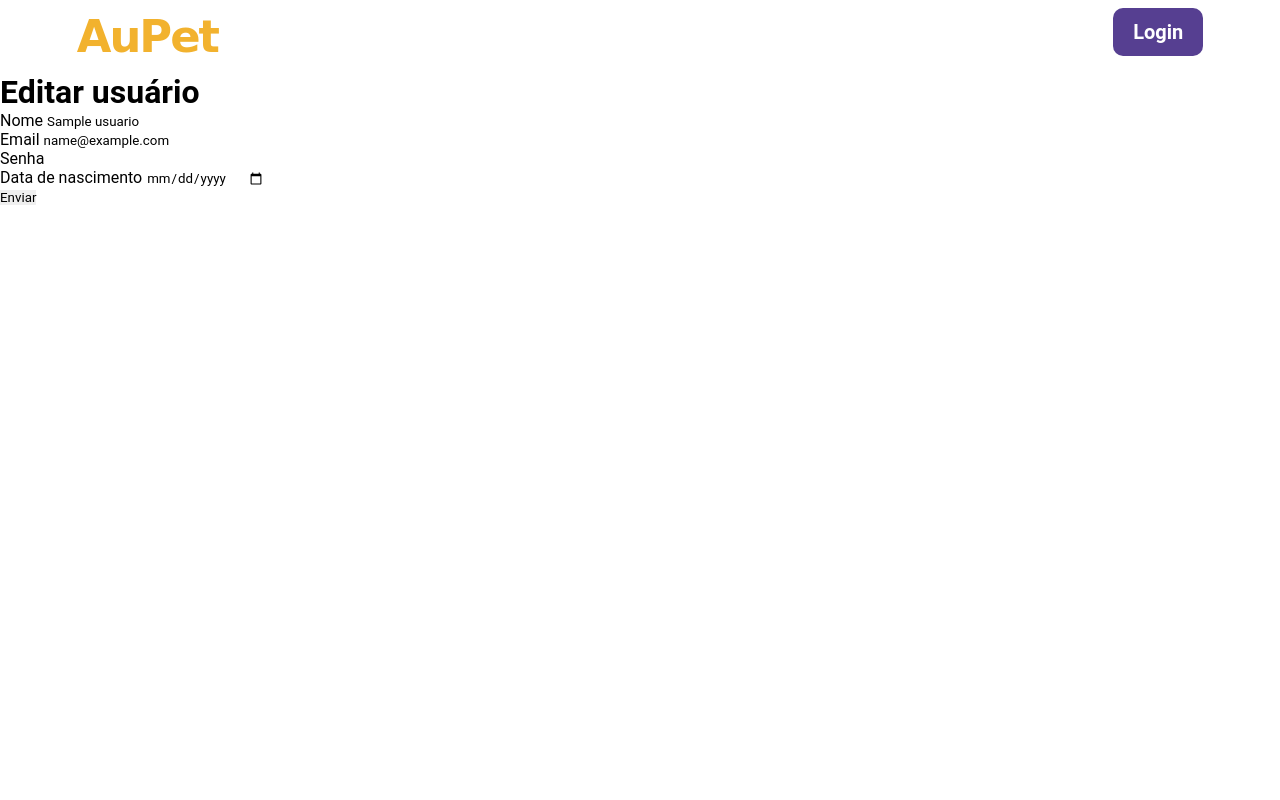
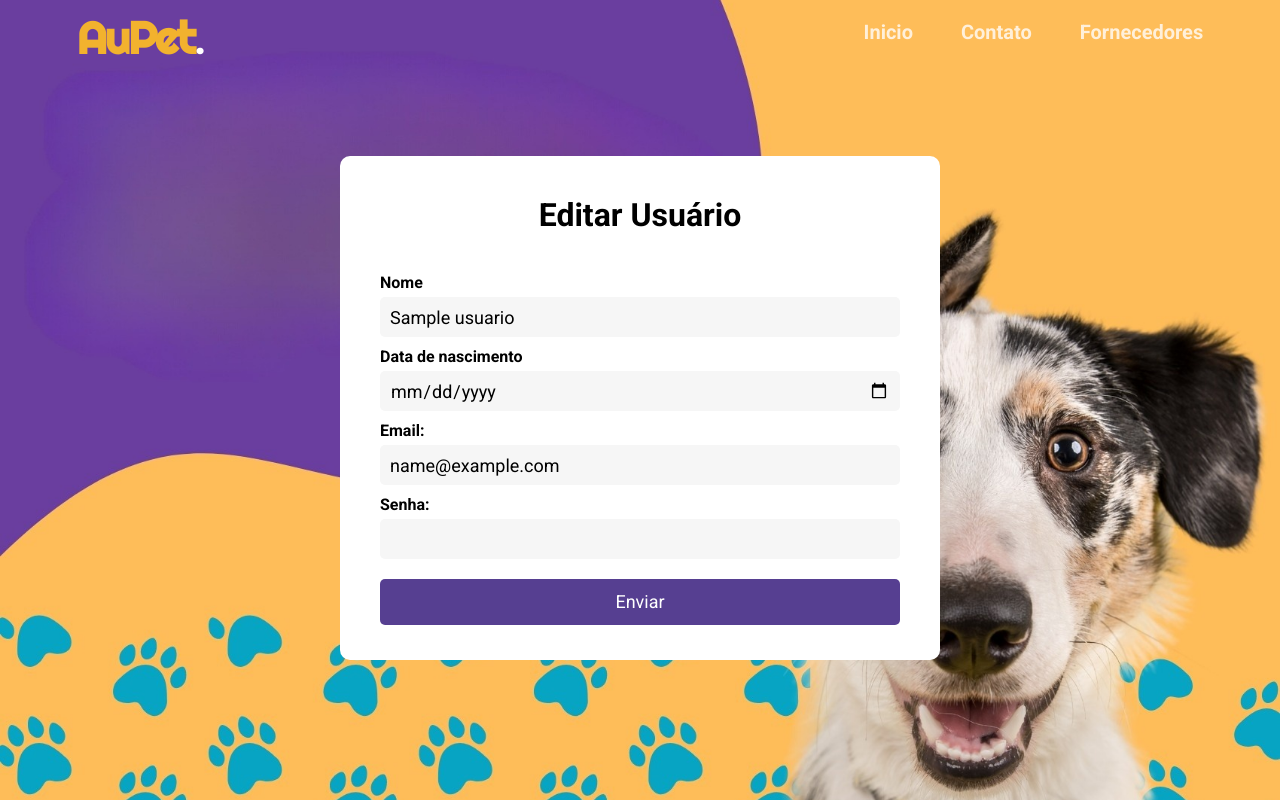
Before and after one commit to lucianamcedro/fornecedores-pet, a PHP site: page /cadastro/editar.php?id=1 in a window 1280 px wide. Run offline with PHP 8.4, Linux system fonts and the light colour scheme; tables that the repository leaves empty or names only in its code hold one stand-in row (values such as "Sample post").

Commit message:
ajuste no editar

```diff
--- a/cadastro/editar.php
+++ b/cadastro/editar.php
@@ -1,18 +1,16 @@
-
-
 <!DOCTYPE html>
 <html lang="pt-BR">
+
 <head>
     <meta charset="UTF-8">
     <meta http-equiv="X-UA-Compatible" content="IE=edge">
     <meta name="viewport" content="width=device-width, initial-scale=1.0">
-    <link rel="stylesheet" href="../css/header.css">
-    <link rel="icon" type="image/png" href="./img/ico.jpg">
-    <title>Editar</title>
+    <link rel="stylesheet" href="../css/cadastrar.css">
+    <link rel="icon" type="image/png" href="/img/ico.jpg">
+    <title>Editar Usúario</title>
 </head>
 
 <body>
-    <div class="container-meio">
     <div class="container-inicio">
         <header>
             <h1>
@@ -22,18 +20,10 @@
                 <li>
                     <a href="../index.php">Inicio</a>
                 </li>
-                    <li>
-                        <a href="../contato.php" class="contato">Contato</a>
-                    </li>
-                    <li>
-                        <a href="../fornecedores.php" class="fornecedores">Fornecedores</a>
-                    </li>
-                    <li>
-                        <a href="#login" class="login">Login</a>
-                    </li>
+                <li> <a href="../contato.php" class="contato">Contato</a></li>
+                <li><a href="../fornecedores.php" class="fornecedores">Fornecedores</a></li>
             </div>
         </header>
-
         <?php
         include_once('../auth/config.php');
 
@@ -44,7 +34,7 @@
             $res = $conn->query($sql);
 
             if ($res === false) {
-            die("Erro na consulta: " .  mysqli_error($conn));
+                die("Erro na consulta: " . mysqli_error($conn));
             }
 
             if ($res->num_rows === 1) {
@@ -62,7 +52,7 @@
             $sql = "UPDATE usuarios SET nome = '$nome', email = '$email', senha = '$senha', data_nascimento = '$dataNascimento' WHERE id = $id";
 
             if ($conn->query($sql) === false) {
-            die("Erro ao atualizar o usuário: " .  mysqli_error($conn));
+                die("Erro ao atualizar o usuário: " . mysqli_error($conn));
             }
 
             header("Location: listar-usuarios.php");
@@ -72,36 +62,44 @@
         }
         ?>
 
-<h1>Editar usuário</h1>
 
+        <div class="container-cadastrar">
+            <center>
+                <h1>Editar Usuário</h1>
+            </center>
+            <br>
             <form action="?page=salvar" method="POST">
                 <input type="hidden" name="acao" value="editar">
                 <input type="hidden" name="id" value="<?php echo $row->id; ?>">
-    <div class="mb-3">
+
                 <label>Nome</label>
-        <input type="text" name="nome" value="<?php echo $row->nome; ?>" class="form-control">
+                <input type="text" name="nome" value="<?php echo $row->nome; ?>" class="form-control" style="width:
+                            100%;">
+
+                <div style="display: inline-block; width: calc(100%);">
+                    <label>Data de nascimento</label>
+                    <input type="date" name="data_nascimento" value="<?php echo $row->data_nascimento; ?>"
+                        class="form-control" style="width: 100%;">
                 </div>
-    <div class="mb-3">
-        <label>Email</label>
-        <input type="email" name="email" value="<?php echo $row->email; ?>" class="form-control">
+                <div style="display: inline-block; width: calc(100%);">
+                    <label for="email">Email:</label>
+                    <input type="text" class="form-control" value="<?php echo $row->email; ?>" id="email" name="email"
+                        placeholder="Digite seu email" style="width: 100%;"
+                        pattern="[a-z0-9._%+-]+@[a-z0-9.-]+\.[a-z]{2,}$" required>
                 </div>
-    <div class="mb-3">
-        <label>Senha</label>
-        <input type="password" name="senha" class="form-control" required>
+                <div style="display: inline-block; width: calc(100%);">
+                    <label for="telefone">Senha:</label>
+                    <input type="password" name="senha" class="form-control" style="width:
+                            100%;">
                 </div>
-    <div class="mb-3">
-        <label>Data de nascimento</label>
-        <input type="date" name="data_nascimento" value="<?php echo $row->data_nascimento; ?>" class="form-control">
-    </div>
-    <div class="mb-3">
-        <button type="submit" class="btn btn-primary">Enviar</button>
+
+                <div style="display: inline-block; width: calc(100%);">
+                    <button type="submit" class="btn btn-primary" style="width:
+                            100%;">Enviar</button>
                 </div>
             </form>
+            <script src="../script/contato-script.js"></script>
 
+</body>
 
-
-
-        </div>
-    </div>
-</body>
 </html>
--- a/css/cadastrar.css
+++ b/css/cadastrar.css
@@ -49,6 +49,11 @@
     box-sizing: border-box;
     margin: 0 auto;
     margin-top: 10vh;
+}
+
+.container-cadastrar h1 {
+    text-align: center;
+    margin-bottom: 20px;
 }
 
 .container-cadastrar form {
```
Lines whose indentation alone changed are shown as unchanged.
